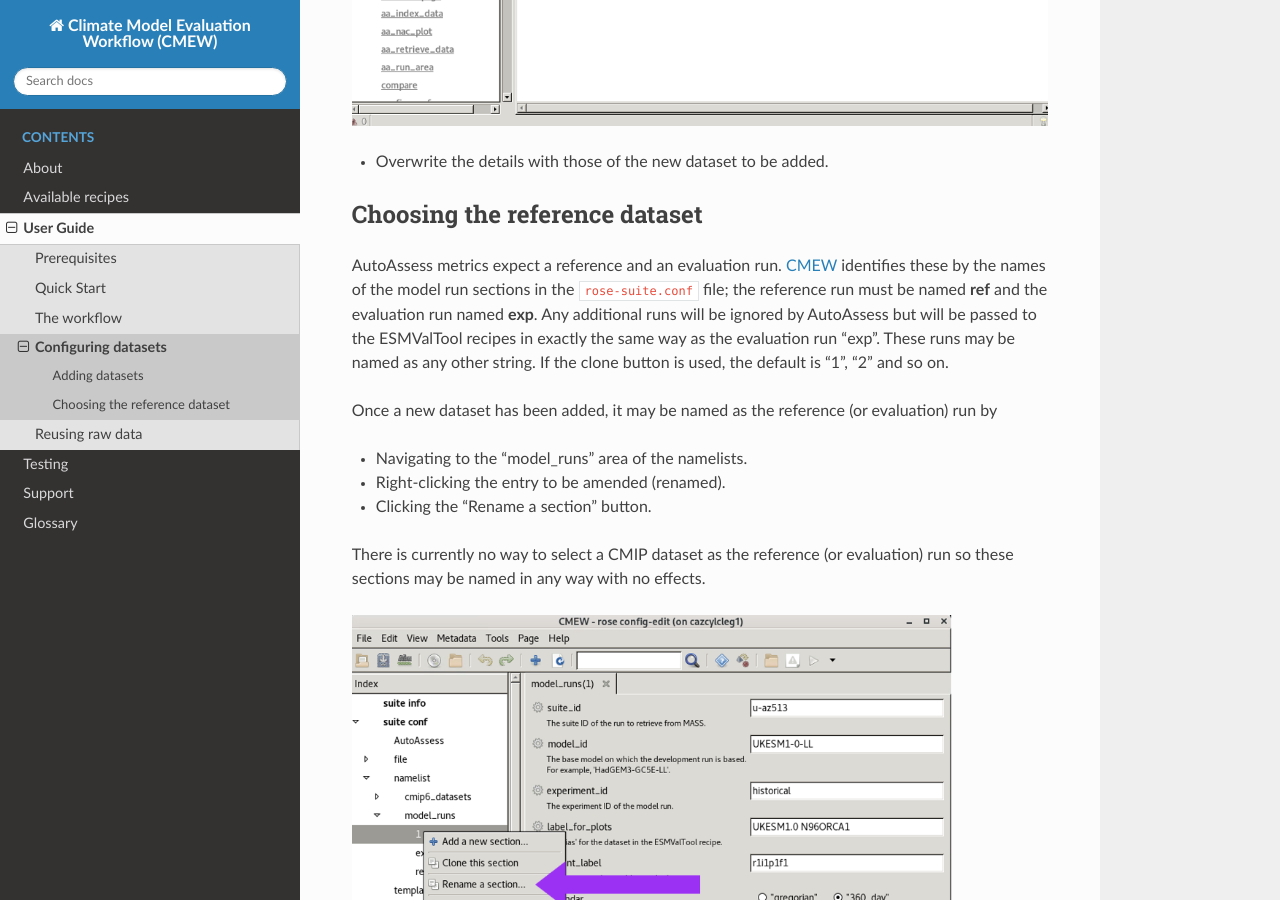
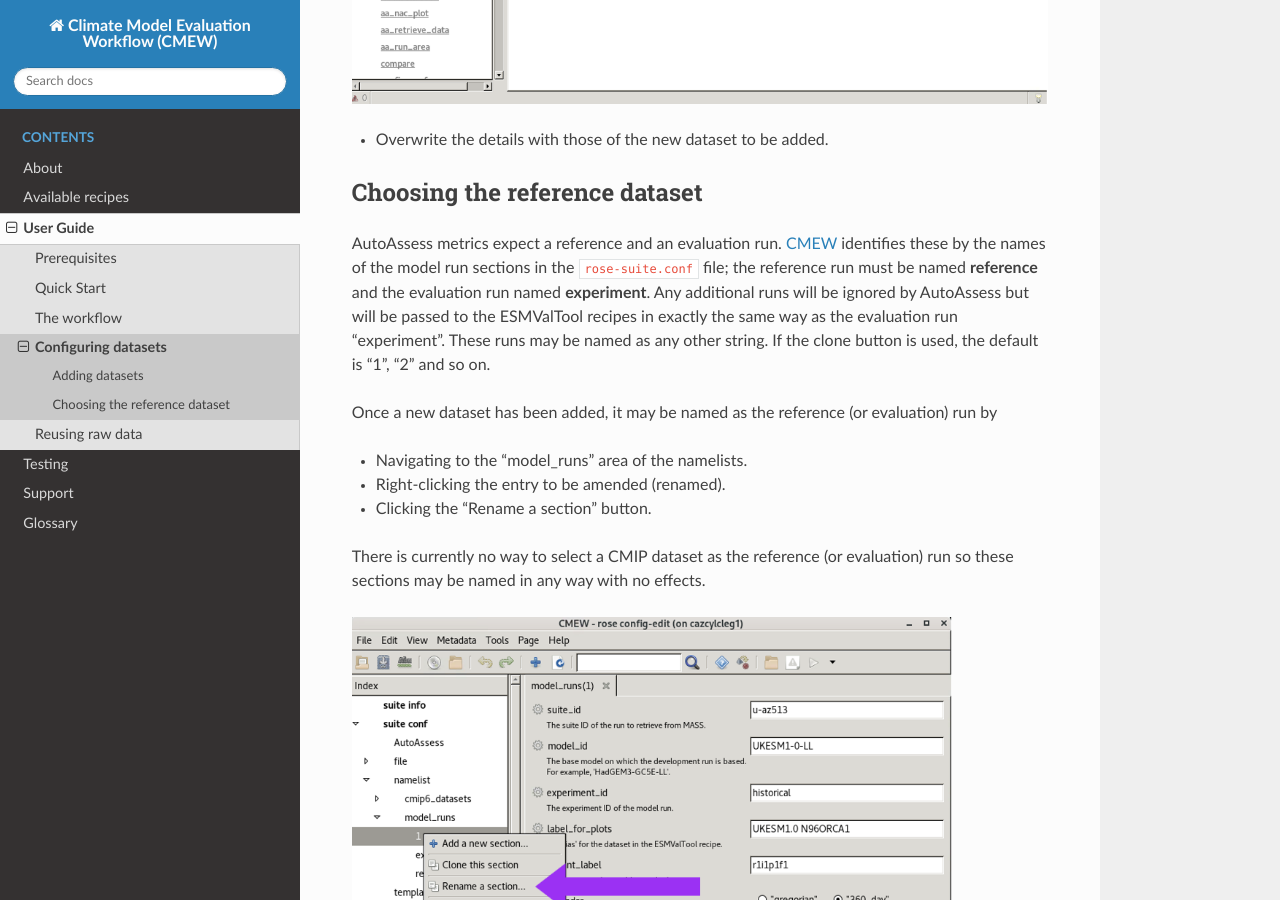
Before and after one commit to MetOffice/CMEW, a Sphinx documentation site: the page built from doc/source/user_guide/configuring_datasets.rst, in a window 1280 px wide and 900 px high, scrolled down 881 px. Built offline with Sphinx 7.4.7 and the Read the Docs theme 3.1.0, drawn with Linux system fonts in a browser that asks for light colours.

Commit message:
reference and experiment

```diff
--- a/doc/source/user_guide/configuring_datasets.rst
+++ b/doc/source/user_guide/configuring_datasets.rst
@@ -46,9 +46,9 @@ Choosing the reference dataset
 
 AutoAssess metrics expect a reference and an evaluation run.
 |CMEW| identifies these by the names of the model run sections in the ``rose-suite.conf`` file;
-the reference run must be named **ref** and the evaluation run named **exp**.
+the reference run must be named **reference** and the evaluation run named **experiment**.
 Any additional runs will be ignored by AutoAssess
-but will be passed to the ESMValTool recipes in exactly the same way as the evaluation run "exp".
+but will be passed to the ESMValTool recipes in exactly the same way as the evaluation run "experiment".
 These runs may be named as any other string.
 If the clone button is used, the default is "1", "2" and so on.
 
@@ -75,7 +75,7 @@ rather than using the Rose GUI.
 
 .. image:: images/rose_suite_model_sections.png
    :alt: An image of the ``rose-suite.conf`` file in a text editor
-         with an arrow pointing to the section header "namelist:model_runs(ref)".
+         with an arrow pointing to the section header "namelist:model_runs(reference)".
    :width: 300px
 
 
```
Also changed, not shown: doc/source/user_guide/images/clone_button.png, doc/source/user_guide/images/rose_suite_model_sections.png, 3 other files.
